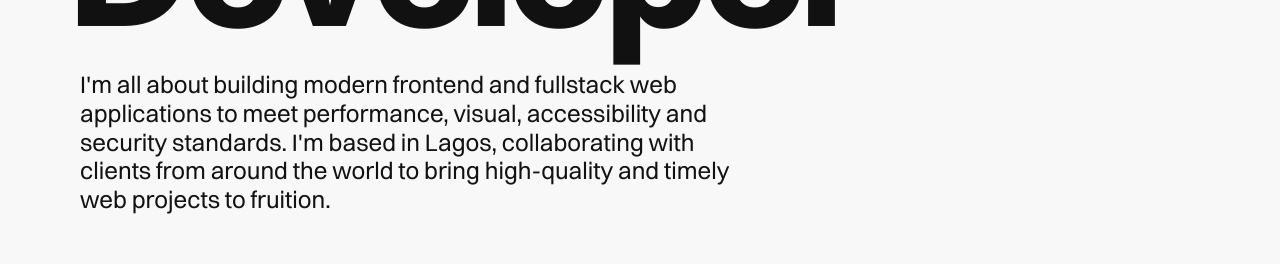
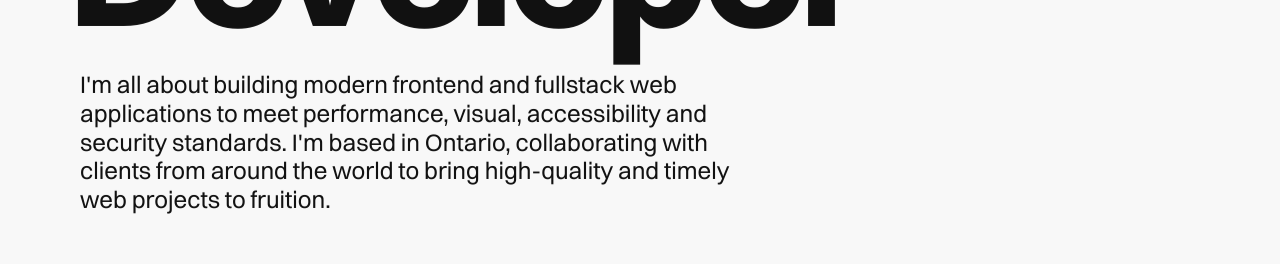
Before and after one commit to chani24/chani-portfolio-v1, a Next.js app: page / in a window 1280 px wide. Shown: the part 423-687 px from the top of the page. Built offline with nearby package versions, Linux system fonts and the light colour scheme.

Commit message:
change of location

```diff
--- a/src/app/page.tsx
+++ b/src/app/page.tsx
@@ -86,7 +86,7 @@ export default function Home() {
         <div className="col-span-12 md:col-span-7 text-medium mb-[72px]">
           I'm all about building modern frontend and fullstack web applications
           to meet performance, visual, accessibility and security standards. I'm
-          based in Lagos, collaborating with clients from around the world to
+          based in Ontario, collaborating with clients from around the world to
           bring high-quality and timely web projects to fruition.
         </div>
       </div>
@@ -131,8 +131,7 @@ export default function Home() {
                         {" "}
                         <title>
                           Arrow Right Top
-                        </title>{" "}
-                        <path d="M19 13V5h-8" />{" "}
+                        </title> <path d="M19 13V5h-8" />{" "}
                         <path strokeLinecap="round" d="M19 5l-1 1" />{" "}
                         <path d="M18 6L5 19" />{" "}
                       </svg>
@@ -231,8 +230,7 @@ export default function Home() {
                       {" "}
                       <title>
                         Arrow Right Top
-                      </title>{" "}
-                      <path d="M19 13V5h-8" />{" "}
+                      </title> <path d="M19 13V5h-8" />{" "}
                       <path strokeLinecap="round" d="M19 5l-1 1" />{" "}
                       <path d="M18 6L5 19" />{" "}
                     </svg>
```
